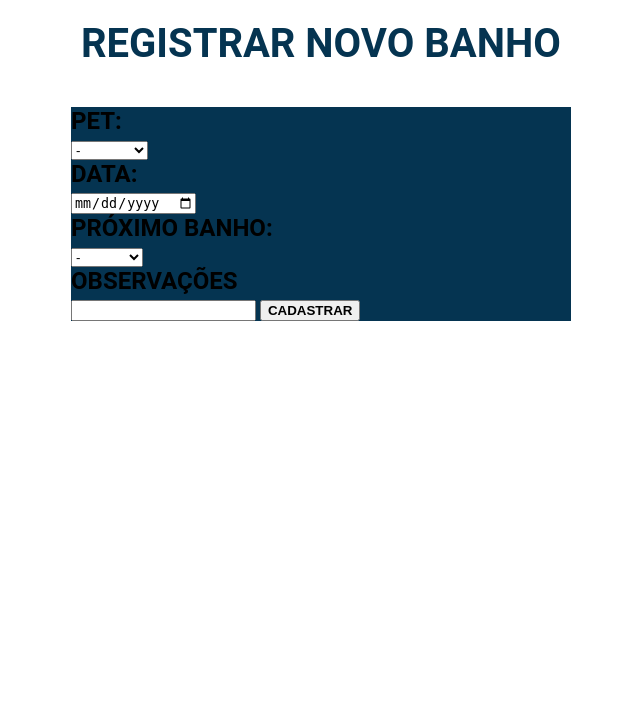
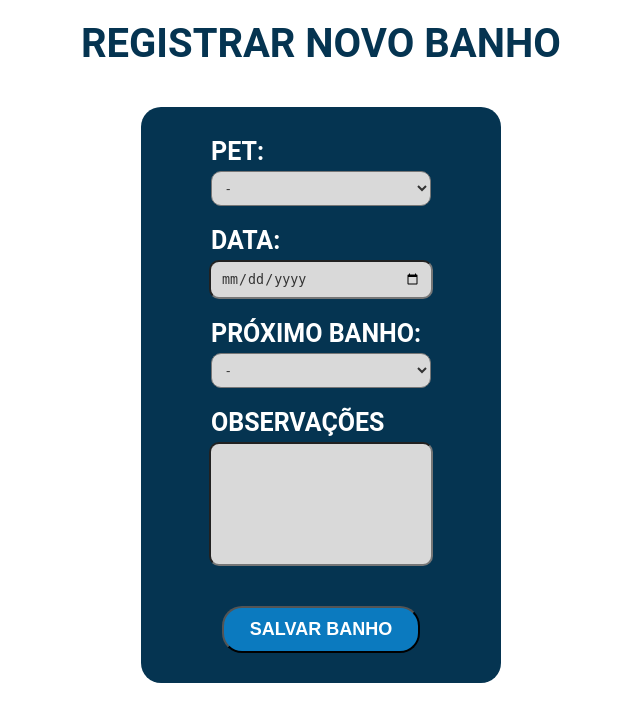
Before and after one commit to Welberth77/CuidaPet, a Python web app: template templates/registrar_novo_banho.html in a window 1280 px wide. Shown: the part 80-803 px from the top of the page, without its empty margins (319-959 px from the left). Before the commit the page ends 401 px from the top, so only its background shows below. Run offline with Jinja, Linux system fonts and the light colour scheme; the template is opened without the code that fills it, so the values that code supplies are empty.

Commit message:
página de registrar banho

```diff
--- a/app/static/css/pages/registrar_banho.css
+++ b/app/static/css/pages/registrar_banho.css
@@ -39,9 +39,9 @@
 /* Título da página */
 
 .titulo-pagina {
+    font-size: 40px;
     text-align: center;
     font-weight: 700;
-    font-size: 40px;
     color: #053451;
     margin: 20px 0 0;
 }
@@ -50,11 +50,59 @@
 
 .conteiner-registrar-banho {
     background-color: #053451;
-    width: 500px;
+    border-radius: 20px;
+    width: 300px;
     display: block;
     margin: 40px auto;
+    padding: 30px;
+    text-align: center;
+}
+
+.conteiner-registrar-banho h2 {
+    text-align: left;
 }
 
 .interacao-usuario h2 {
-    margin: 0 0 5px 0;
+    font-size: 25px;
+    font-weight: 600;
+    color: #fff;
+    margin: 0 0 5px 40px;
 }
+
+.interacao-usuario input {
+    background-color: #D9D9D9;
+    color: #333;
+    width: 200px;
+    height: 35px;
+    border-radius: 10px;
+    padding: 0 10px;
+    margin: 0 0 20px;
+}
+
+.interacao-usuario select {
+    background-color: #D9D9D9;
+    color: #333;
+    width: 220px;
+    height: 35px;
+    border-radius: 10px;
+    padding: 0 10px;
+    margin: 0 0 20px;
+}
+
+.interacao-usuario .observacoes-banho{
+    height: 120px;
+    margin: 0 0 40px;
+}
+
+.interacao-usuario .salvar-banho {
+    background-color: #0B7ABF;
+    border-radius: 20px;
+    text-align: center;
+}
+
+.interacao-usuario .salvar-banho h3 {
+    color: #fff;
+    font-size: 18px;
+    font-weight: 600;
+    padding: 10px 20px;
+}
--- a/templates/registrar_novo_banho.html
+++ b/templates/registrar_novo_banho.html
@@ -47,8 +47,8 @@
             <h2>OBSERVAÇÕES</h2>
             <input type="text" class="observacoes-banho">
 
-            <button type="submit" class="cadastrar">
-                <h4 class="texto-cadastrar">CADASTRAR</h4>
+            <button type="submit" class="salvar-banho">
+                <h3>SALVAR BANHO</h3>
             </button>
         </form>
     </div>
```
